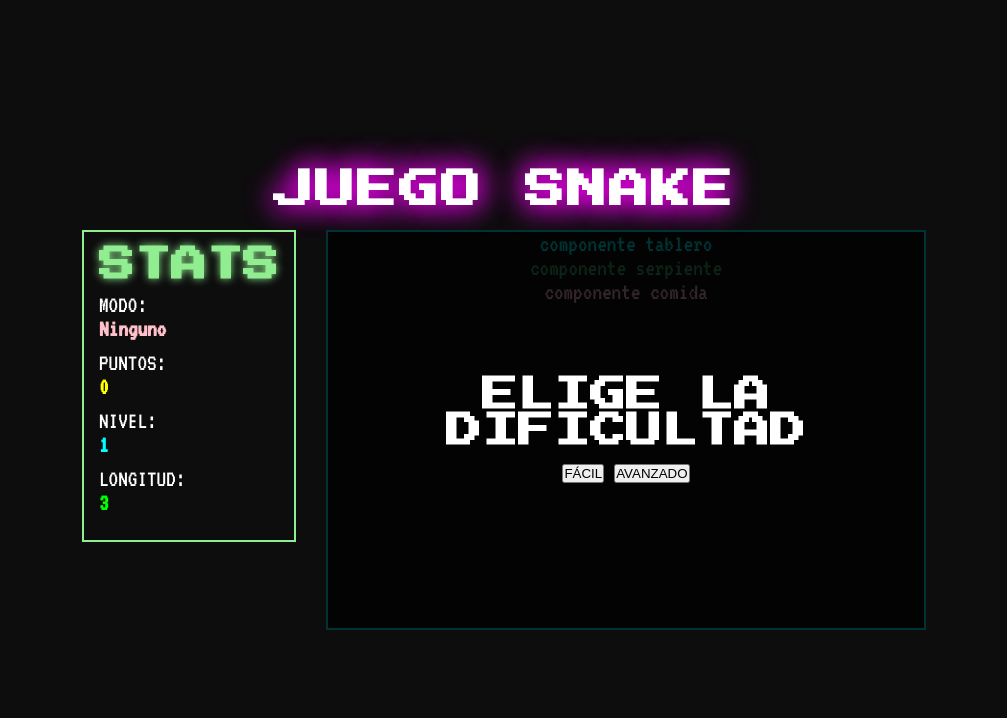
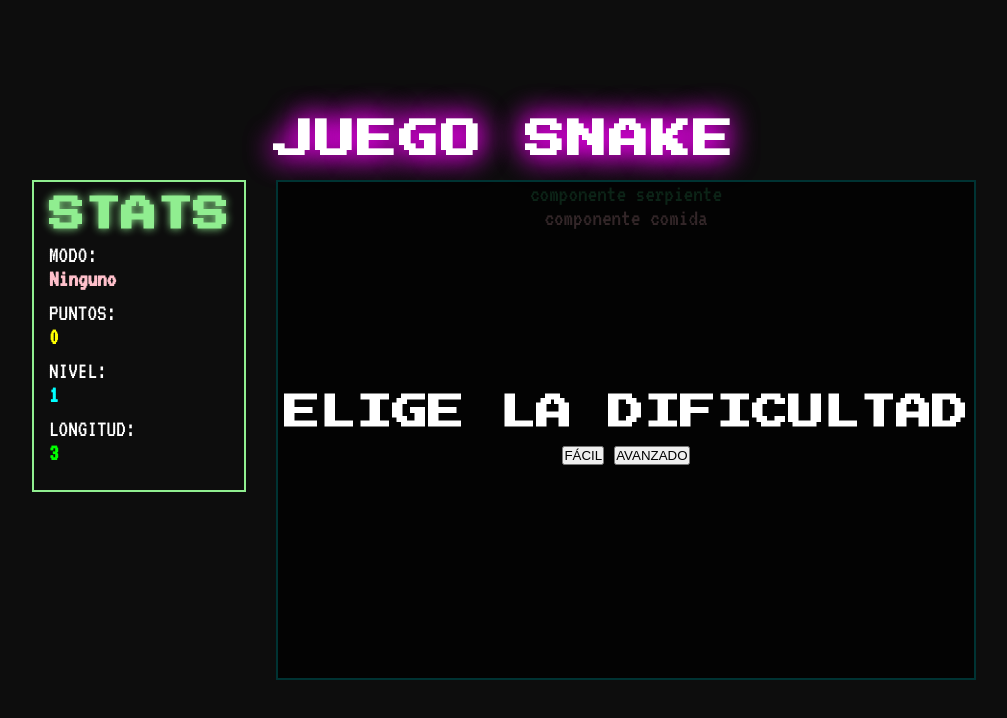
Before and after one commit to Pxdro-410/Lab6Snake-web-PC, a React (Vite) app: page / in a window 1280 px wide. Shown: the top 718 px of the page, without its empty margins (136-1143 px from the left). Built offline with nearby package versions, Linux system fonts and the light colour scheme.

Commit message:
feat: se resalta el borde y se corrige su tamaño

```diff
--- a/src/components/Board.jsx
+++ b/src/components/Board.jsx
@@ -2,13 +2,11 @@ import React from 'react';
 import Snake from './Snake';
 import Food from './Food';
 
-function Tablero() {
+function Tablero({ gridSize, snake, food }) {
   return (
-    <div className="board-container" style={{ width: '600px', height: '400px', border: '2px solid cyan' }}>
-      <p style={{ color: 'cyan' }}>componente tablero</p>
-      {/* Los componentes Snake y Food se renderizaran aqui*/}
-      <Snake />
-      <Food />
+    <div className="board-container" style={{ position: 'relative', width: '700px', height: '500px', border: '2px solid cyan', overflow: 'hidden' }}>
+      <Snake snake={snake} gridSize={gridSize} />
+      <Food food={food} gridSize={gridSize} />
     </div>
   );
 }
```
